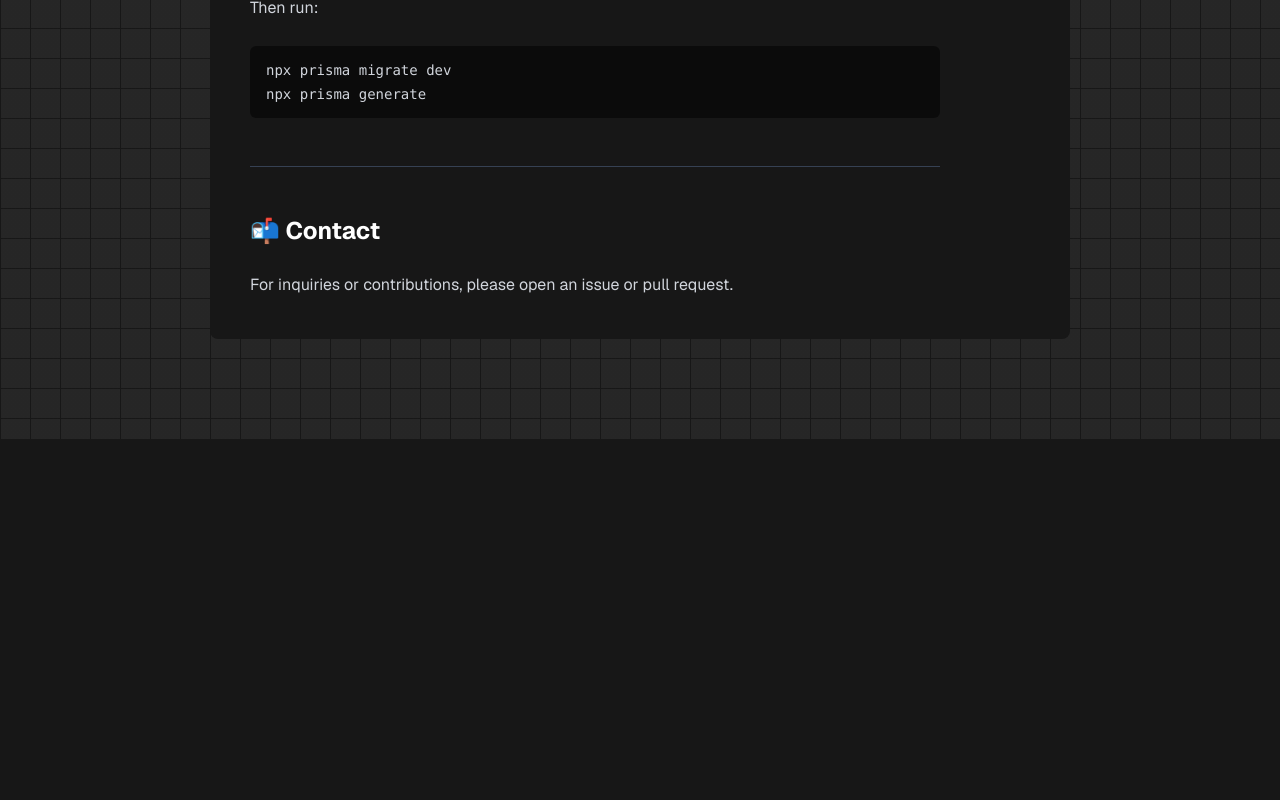
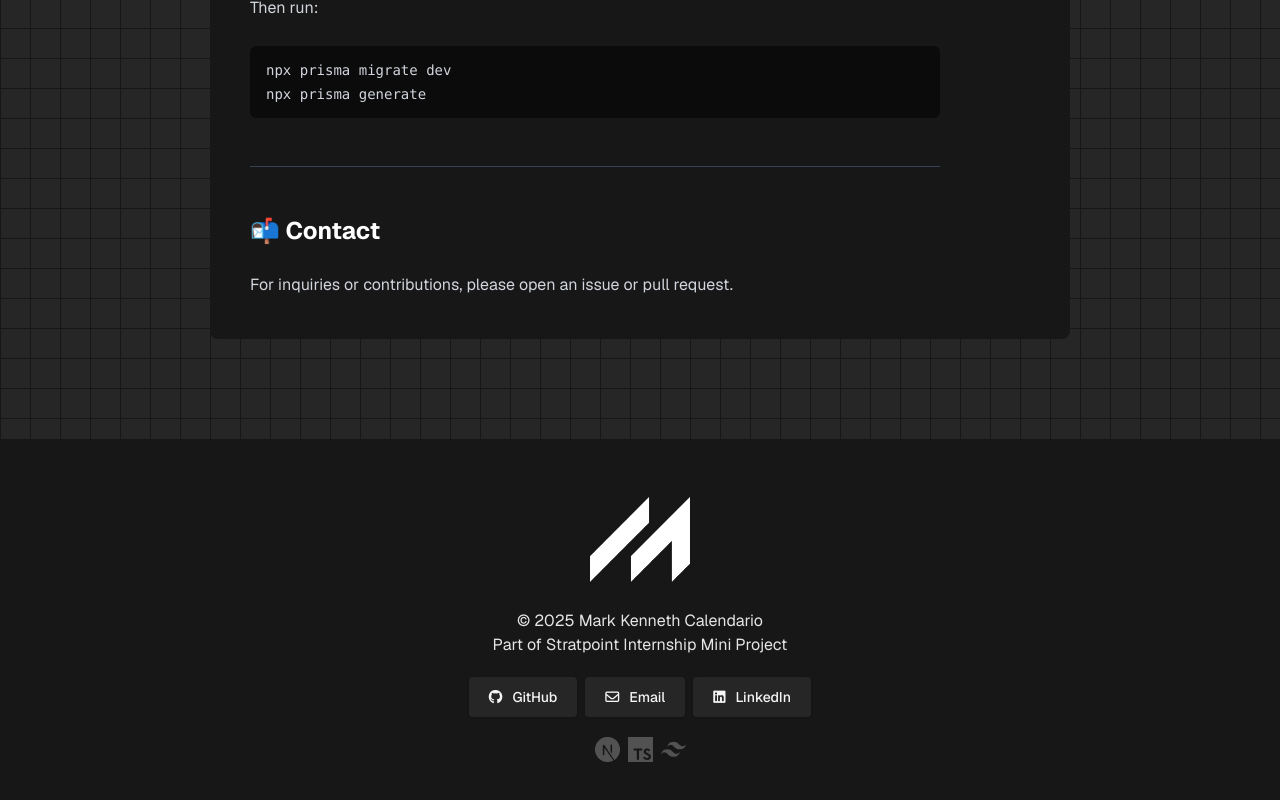
Before and after one commit to mkcalendario-strat/mkcalendario-mini-project-1, a Next.js app: page /projects/accuratax in a window 1280 px wide. Shown: the part 2552-3352 px from the top of the page. Before the commit the page ends 2991 px from the top, so only its background shows below. Built offline with nearby package versions, Linux system fonts and the light colour scheme.

Commit message:
feat: add footer to project display

```diff
--- a/src/app/projects/[id]/page.tsx
+++ b/src/app/projects/[id]/page.tsx
@@ -1,3 +1,4 @@
+import Footer from "@/components/sections/landing/Footer";
 import DisplayProject from "@/components/sections/projects/DisplayProject";
 import Navbar from "@/components/ui/Navbar";
 import { Fragment } from "react";
@@ -13,6 +14,7 @@ export default async function Project({ params }: ProjectProps) {
     <Fragment>
       <Navbar />
       <DisplayProject id={id} />
+      <Footer />
     </Fragment>
   );
 }
```
